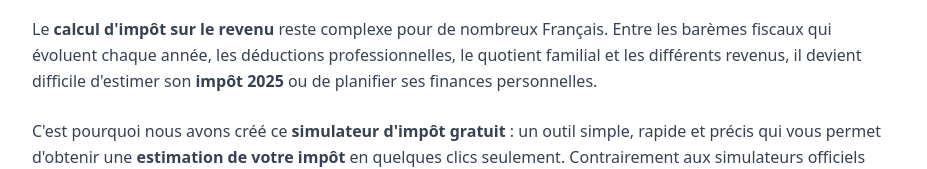
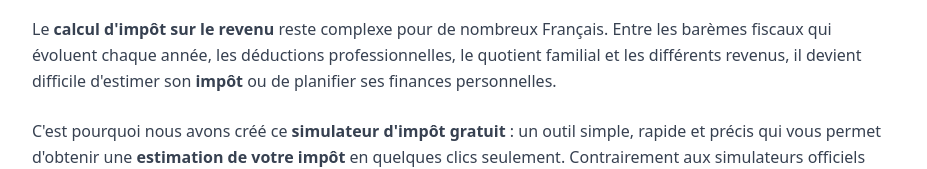
Before and after one commit to Cenzache/calculateur-impot, a React (Create React App) app: page / in a window 1280 px wide. Both pictures are taken after a click on the button "À propos". Shown: the part 434-603 px from the top of the page, without its empty margins (176-1103 px from the left). Built offline with nearby package versions, Linux system fonts and the light colour scheme.

Commit message:
Update About.js

```diff
--- a/src/About.js
+++ b/src/About.js
@@ -50,7 +50,7 @@ const About = ({ onBack }) => {
                 Le <strong>calcul d'impôt sur le revenu</strong> reste complexe pour de nombreux Français.
                 Entre les barèmes fiscaux qui évoluent chaque année, les déductions professionnelles,
                 le quotient familial et les différents revenus, il devient difficile d'estimer son
-                <strong> impôt 2025</strong> ou de planifier ses finances personnelles.
+                <strong> impôt </strong> ou de planifier ses finances personnelles.
               </p>
 
               <p className="text-gray-700 leading-relaxed mb-6">
```
